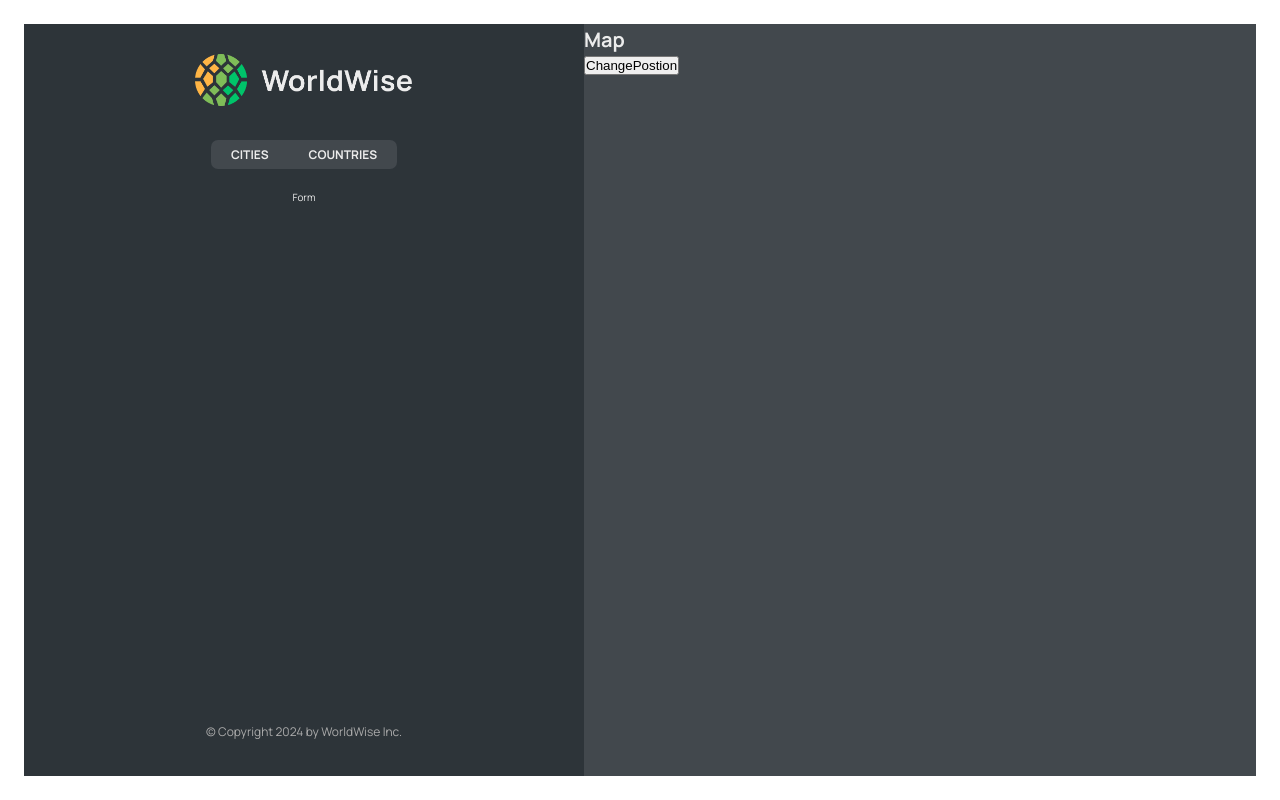
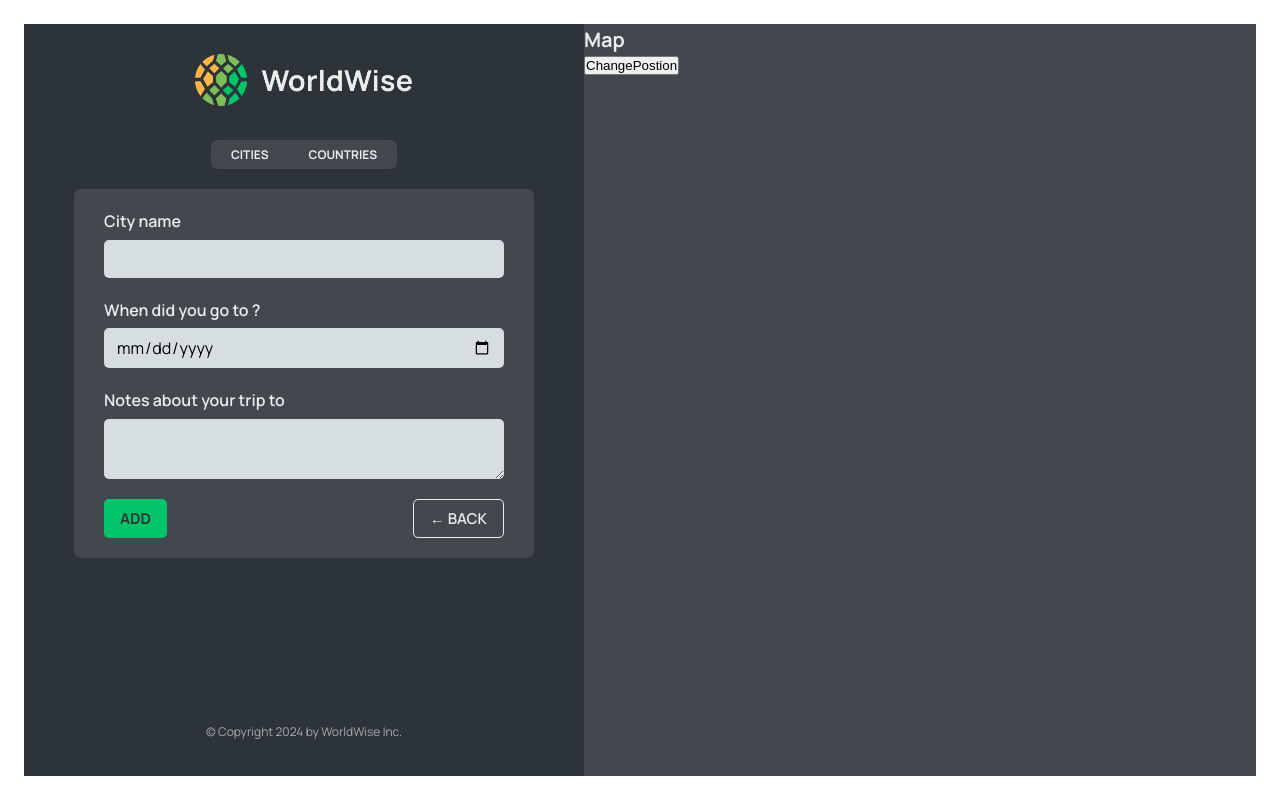
Before and after one commit to himanshm/WorldWise, a React (Vite) app: page /app/form in a window 1280 px wide. Built offline with nearby package versions, Linux system fonts and the light colour scheme; data requests are answered from the project's data file.

Commit message:
Programmatic Navigation with useNavigate

```diff
--- a/src/App.tsx
+++ b/src/App.tsx
@@ -14,6 +14,7 @@ import AppLayoutPage from './pages/AppLayout.tsx';
 import CityList from './components/city/CityList.tsx';
 import CountryList from './components/country/CountryList.tsx';
 import City from './components/city/City.tsx';
+import Form from './components/Form.tsx';
 
 // Define types for the city data
 interface Position {
@@ -77,7 +78,7 @@ function App() {
           path='countries'
           element={<CountryList cities={cities} isLoading={isLoading} />}
         />
-        <Route path='form' element={<p>Form</p>} />
+        <Route path='form' element={<Form />} />
       </Route>
     </Route>
   );
--- /dev/null
+++ b/src/components/Form.tsx
@@ -0,0 +1,64 @@
+import { useState, ChangeEvent, FormEvent } from 'react';
+import { useNavigate } from 'react-router-dom';
+
+import styles from './Form.module.css';
+import Button from './UI/Button';
+
+function Form() {
+  const [cityName, setCityName] = useState<string>('');
+  const [date, setDate] = useState<string>('');
+  const [notes, setNotes] = useState<string>('');
+
+  const navigate = useNavigate();
+
+  const handleCityNameChange = (e: ChangeEvent<HTMLInputElement>) => {
+    setCityName(e.target.value);
+  };
+
+  const handleDateChange = (e: ChangeEvent<HTMLInputElement>) => {
+    setDate(e.target.value);
+  };
+
+  const handleNotesChange = (e: ChangeEvent<HTMLTextAreaElement>) => {
+    setNotes(e.target.value);
+  };
+
+  const handleSubmit = (e: FormEvent<HTMLFormElement>) => {
+    e.preventDefault();
+    // You can handle form submission here
+  };
+
+  return (
+    <form className={styles.form} onSubmit={handleSubmit}>
+      <div className={styles.row}>
+        <label htmlFor='cityName'>City name</label>
+        <input
+          id='cityName'
+          type='text'
+          value={cityName}
+          onChange={handleCityNameChange}
+        />
+        {/* <span className={styles.flag}>{emoji}</span> */}
+      </div>
+
+      <div className={styles.row}>
+        <label htmlFor='date'>When did you go to {cityName}?</label>
+        <input id='date' type='date' value={date} onChange={handleDateChange} />
+      </div>
+
+      <div className={styles.row}>
+        <label htmlFor='notes'>Notes about your trip to {cityName}</label>
+        <textarea id='notes' value={notes} onChange={handleNotesChange} />
+      </div>
+
+      <div className={styles.buttons}>
+        <Button btntype='primary'>Add</Button>
+        <Button btntype='back' onClick={() => navigate(-1)}>
+          &larr; Back
+        </Button>
+      </div>
+    </form>
+  );
+}
+
+export default Form;
--- /dev/null
+++ b/src/components/UI/Button.tsx
@@ -0,0 +1,21 @@
+import { type ReactNode, ComponentPropsWithoutRef } from 'react';
+import styles from './Button.module.css';
+
+// interface ButtonProps {
+//   onClick: React.MouseEventHandler<HTMLButtonElement>;
+//   // Other props if any
+// }
+
+type ButtonProps = {
+  children: ReactNode;
+  btntype: string;
+} & ComponentPropsWithoutRef<'button'>;
+function Button({ children, btntype, ...props }: ButtonProps) {
+  return (
+    <button {...props} className={`${styles.btn} ${styles[btntype]}`}>
+      {children}
+    </button>
+  );
+}
+
+export default Button;
--- a/src/components/app/Map.tsx
+++ b/src/components/app/Map.tsx
@@ -1,13 +1,14 @@
-import { useSearchParams } from 'react-router-dom';
+import { useNavigate, useSearchParams } from 'react-router-dom';
 import styles from './Map.module.css';
 
 function Map() {
+  const navigate = useNavigate();
   const [searchParams, setSearchParams] = useSearchParams();
 
   const lat = searchParams.get('lat');
   const lng = searchParams.get('lng');
   return (
-    <div className={styles.mapContainer}>
+    <div className={styles.mapContainer} onClick={() => navigate('form')}>
       <h1>Map</h1>
       <p>{lat}</p>
       <p>{lng}</p>
```
Also changed, not shown: src/utils/convert-to-emoji.ts (added, +10 -0 lines).
